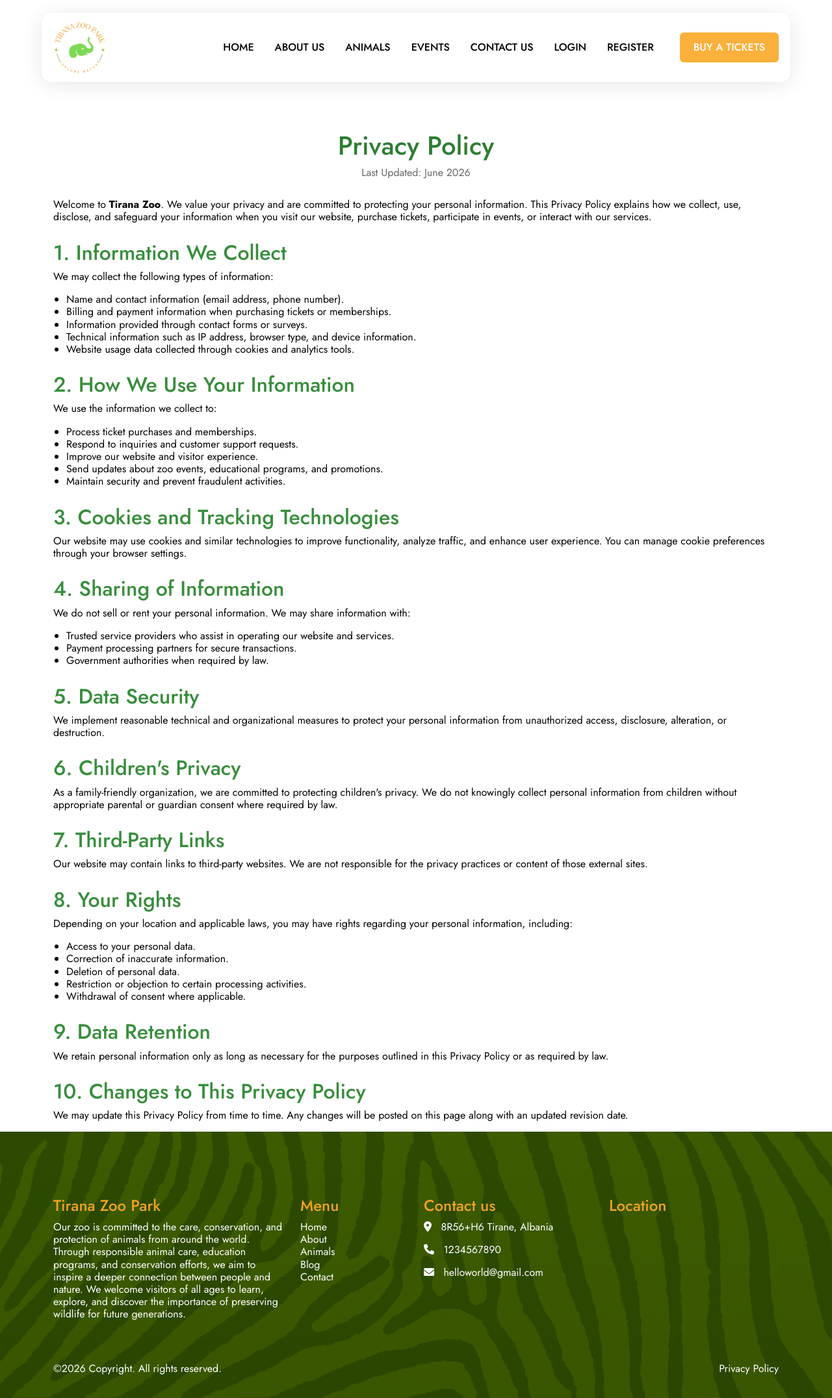
After one commit to OrnelaL/Projekt-PHP, a PHP site: page /privacy-policy in a window 1280 px wide. The commit adds this page. Shown: the whole page at 65% size. Run offline with PHP 8.4, Linux system fonts and the light colour scheme; some libraries are stand-ins or nearby versions; some web fonts are replaced; grey boxes are pictures that could not be loaded.

Commit message:
last change

```diff
--- a/animal.php
+++ b/animal.php
@@ -16,7 +16,7 @@ $result = mysqli_query($conn, $sql);
 <section class="sector">
     <div class="container blog-sector">
         <div class="row gy-5">
-            <h1 class="title text-center">Our Animals Test</h1>
+            <h1 class="title text-center">Our Animals</h1>
             <?php while ($kafshet = mysqli_fetch_assoc($result)) { ?>
                 <div class="col-lg-4">
                     <div class="blog-card">
--- a/assets/style.css
+++ b/assets/style.css
@@ -9,7 +9,7 @@
 body {
     overflow-x: hidden;
     line-height: 1.2;
-    font-size: 14px;
+    font-size: 16px;
     font-family: "Jost", sans-serif;
     color: black;
 }
--- a/includes/footer.php
+++ b/includes/footer.php
@@ -9,7 +9,7 @@
              </div>
              <div class="col-lg-2 footer-links">
                  <h3>Menu</h3>
-                 <a href="index.html">Home</a>
+                 <a href="index.php">Home</a>
                  <a href="about.php">About</a>
                  <a href="animal.php">Animals</a>
                  <a href="blog.php">Blog</a>
@@ -34,7 +34,7 @@
                  <div class="copyright d-flex justify-content-between text-white pt-5">
                      <p>&copy;2026 Copyright. All rights reserved.
                      </p>
-                     <!-- <p>Made by Ornela</p> -->
+                     <p><a href="privacy-policy.php" class="text-white">Privacy Policy</a></p>
                  </div>
              </div>
          </div>
--- a/includes/navbar.php
+++ b/includes/navbar.php
@@ -31,10 +31,16 @@ if (session_status() === PHP_SESSION_NONE) {
                 </li>
 
                 <?php if (isset($_SESSION["user"])): ?>
-                    <!-- Perdoruesi eshte i loguar -->
+                    <!-- Perdoruesi eshtne i loguar -->
+                    <!-- <li class="user-info">
+                        <span class="nav-link px-3"> <?php echo htmlspecialchars($_SESSION["user"]); ?></span>
+                    </li> -->
+                    <?php if ($_SESSION["role"] === "user"): ?>
                     <li class="user-info">
-                        <span class="nav-link px-3"> <?php echo htmlspecialchars($_SESSION["user"]); ?></span>
+                        <!-- <span class="nav-link px-3"> <?php echo htmlspecialchars($_SESSION["user"]); ?></span> -->
+                          <a href="user.php" class="nav-link px-3"> <?php echo htmlspecialchars($_SESSION["user"]); ?></a>
                     </li>
+                     <?php endif; ?>
 
                     <!-- Kontrollimi nqs eshte admin dhe e ben ridirect te admin/dashboard.php -->
                     <?php if (isset($_SESSION["role"]) && $_SESSION["role"] === "admin"): ?>
--- /dev/null
+++ b/privacy-policy.php
@@ -0,0 +1,134 @@
+<?php
+include "includes/header.php";
+include "includes/navbar.php";
+?>
+
+    <style>
+        h1 {
+            color: #2e7d32;
+            text-align: center;
+        }
+.policies{
+    padding-top:200px;
+}
+        h2 {
+            color: #388e3c;
+            margin-top: 26px;
+        }
+
+        /* p, li {
+            font-size: 16px;
+        } */
+
+        ul {
+            padding-left: 20px;
+        }
+
+        .last-updated {
+            text-align: center;
+            color: #666;
+            margin-bottom: 30px;
+        }
+
+    </style>
+</head>
+
+<div class="container policies">
+    <h1>Privacy Policy</h1>
+    <p class="last-updated">Last Updated: June 2026</p>
+
+    <p>
+        Welcome to <strong>Tirana Zoo</strong>. We value your privacy and are committed
+        to protecting your personal information. This Privacy Policy explains how we collect,
+        use, disclose, and safeguard your information when you visit our website, purchase tickets,
+        participate in events, or interact with our services.
+    </p>
+
+    <h2>1. Information We Collect</h2>
+    <p>We may collect the following types of information:</p>
+    <ul>
+        <li>Name and contact information (email address, phone number).</li>
+        <li>Billing and payment information when purchasing tickets or memberships.</li>
+        <li>Information provided through contact forms or surveys.</li>
+        <li>Technical information such as IP address, browser type, and device information.</li>
+        <li>Website usage data collected through cookies and analytics tools.</li>
+    </ul>
+
+    <h2>2. How We Use Your Information</h2>
+    <p>We use the information we collect to:</p>
+    <ul>
+        <li>Process ticket purchases and memberships.</li>
+        <li>Respond to inquiries and customer support requests.</li>
+        <li>Improve our website and visitor experience.</li>
+        <li>Send updates about zoo events, educational programs, and promotions.</li>
+        <li>Maintain security and prevent fraudulent activities.</li>
+    </ul>
+
+    <h2>3. Cookies and Tracking Technologies</h2>
+    <p>
+        Our website may use cookies and similar technologies to improve functionality,
+        analyze traffic, and enhance user experience. You can manage cookie preferences
+        through your browser settings.
+    </p>
+
+    <h2>4. Sharing of Information</h2>
+    <p>
+        We do not sell or rent your personal information. We may share information with:
+    </p>
+    <ul>
+        <li>Trusted service providers who assist in operating our website and services.</li>
+        <li>Payment processing partners for secure transactions.</li>
+        <li>Government authorities when required by law.</li>
+    </ul>
+
+    <h2>5. Data Security</h2>
+    <p>
+        We implement reasonable technical and organizational measures to protect your
+        personal information from unauthorized access, disclosure, alteration, or destruction.
+    </p>
+
+    <h2>6. Children's Privacy</h2>
+    <p>
+        As a family-friendly organization, we are committed to protecting children's privacy.
+        We do not knowingly collect personal information from children without appropriate
+        parental or guardian consent where required by law.
+    </p>
+
+    <h2>7. Third-Party Links</h2>
+    <p>
+        Our website may contain links to third-party websites. We are not responsible
+        for the privacy practices or content of those external sites.
+    </p>
+
+    <h2>8. Your Rights</h2>
+    <p>
+        Depending on your location and applicable laws, you may have rights regarding
+        your personal information, including:
+    </p>
+    <ul>
+        <li>Access to your personal data.</li>
+        <li>Correction of inaccurate information.</li>
+        <li>Deletion of personal data.</li>
+        <li>Restriction or objection to certain processing activities.</li>
+        <li>Withdrawal of consent where applicable.</li>
+    </ul>
+
+    <h2>9. Data Retention</h2>
+    <p>
+        We retain personal information only as long as necessary for the purposes outlined
+        in this Privacy Policy or as required by law.
+    </p>
+
+    <h2>10. Changes to This Privacy Policy</h2>
+    <p>
+        We may update this Privacy Policy from time to time. Any changes will be posted
+        on this page along with an updated revision date.
+    </p>
+</div>
+
+
+
+
+<?php
+include "includes/footer.php"
+?>
```
Also changed, not shown: other parts of assets/style.css (+89 -0 lines), about.php (+80 -61 lines), index.php (+51 -0 lines), assets/uploads/1769949224_Screenshot (1).png (deleted), assets/uploads/1770133909_Screenshot (1).png (deleted), assets/uploads/1770133938_Screenshot (1).png (deleted), assets/uploads/1770134807_Screenshot (1).png (deleted), assets/uploads/1770135063_Screenshot (2).png (deleted), 1 other file.
